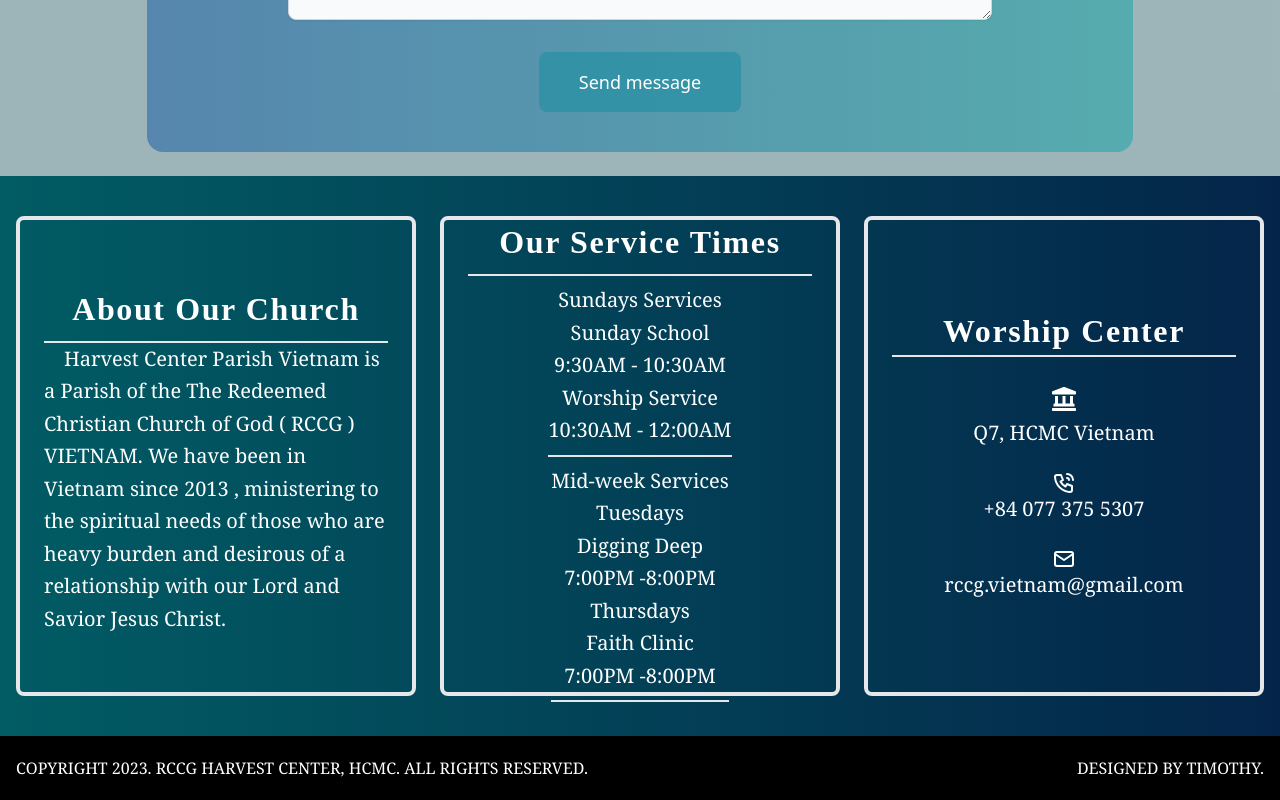
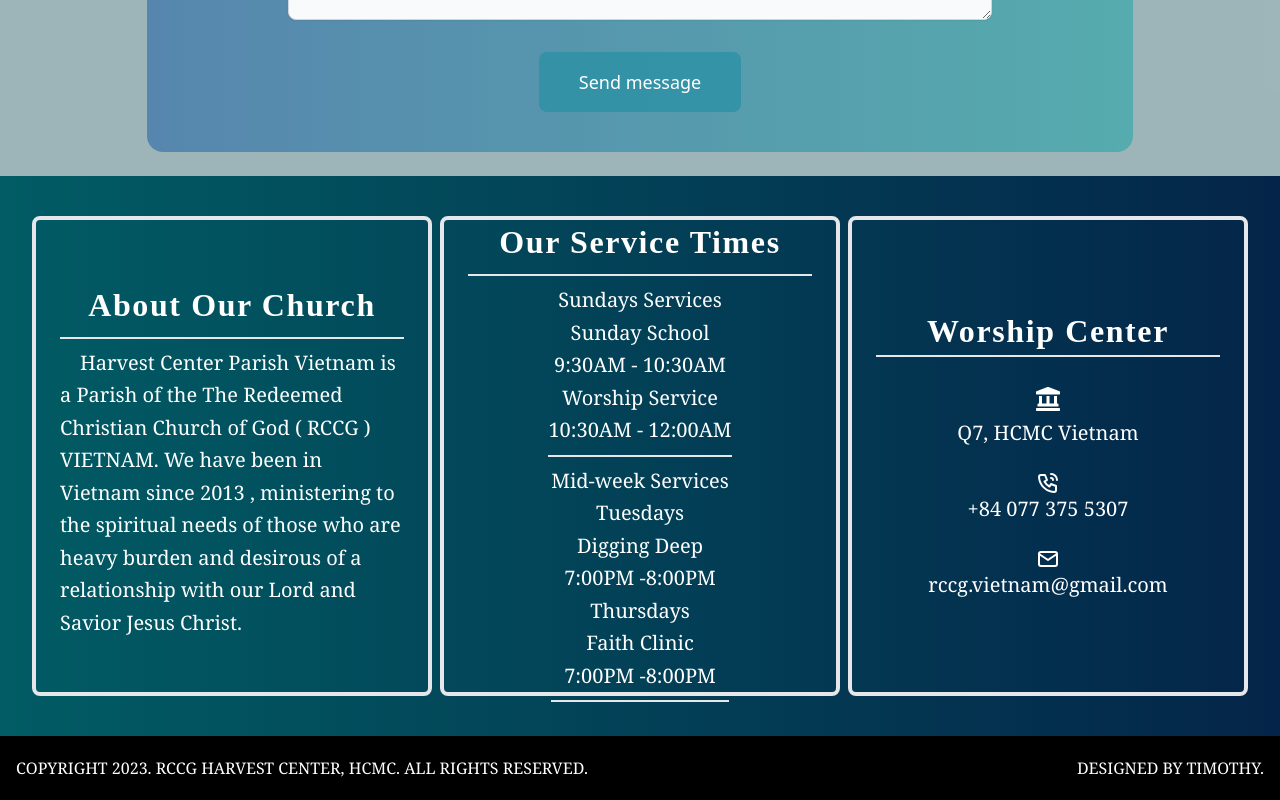
Before and after one commit to TimyBen/rccg-vietnam, a React (Create React App) app: page / in a window 1280 px wide. Shown: the part 1686-2486 px from the top of the page. Built offline with nearby package versions, Linux system fonts and the light colour scheme.

Commit message:
website fix

```diff
--- a/src/components/About.js
+++ b/src/components/About.js
@@ -72,6 +72,7 @@
           alt=""
         />
       </div>
+      <div className="">
       <div className="w-full h-full pb-2">
         <div className="w-full h-fit rounded-b-xl bg-white bg-opacity-90 lg:px-24 lg:p-16">
           <div className=" h-fit w-full flex flex-col justify-center items-center px-2 border-opacity-5">
@@ -149,6 +150,7 @@
             </p>
           </div>
         </div>
+        </div>
       </div>
       <Brief />
     </div>
--- a/src/components/brief.js
+++ b/src/components/brief.js
@@ -9,10 +9,10 @@
   return (
     <>
       <div className="w-full">
-        <div className="w-full min-h-[35rem] flex max-[420px]:flex-col max-lg:flex-col justify-between bg-gradient-to-r from-[#015c64] to-[#042549] items-center py-4 px-4 text-white">
+        <div className="w-full min-h-[35rem] flex max-[420px]:flex-col max-lg:flex-col justify-between bg-gradient-to-r from-[#015c64] to-[#042549] items-center py-6 px-8 text-white">
           <div className="w-[25rem] border-4 h-[60vh] p-6  hover:bg-[#1e4b55a9] ease-linear transform transition duration-500 rounded-lg flex justify-center items-center flex-col">
             <h1 className="w-full font-climate font-semibold text-[2rem] text-center leading-loose tracking-wider max-[420px]:text-2xl border-b-2">About Our Church</h1>
-            <p className="font-serif text-left indent-5 text-xl leading-relaxed max-[420px]:text-lg">Harvest Center Parish Vietnam is a Parish of the The Redeemed Christian Church of God ( RCCG ) VIETNAM. We have been in Vietnam since 2013 , ministering to the spiritual needs of those who are heavy burden and desirous of a relationship with our Lord and Savior Jesus Christ.</p>
+            <p className="font-serif text-left indent-5 text-xl leading-relaxed max-[420px]:text-lg pt-2">Harvest Center Parish Vietnam is a Parish of the The Redeemed Christian Church of God ( RCCG ) VIETNAM. We have been in Vietnam since 2013 , ministering to the spiritual needs of those who are heavy burden and desirous of a relationship with our Lord and Savior Jesus Christ.</p>
           </div>
           <div className="w-[25rem] border-4 h-[60vh] p-6 hover:bg-[#1b3850c8] ease-linear transform  transition duration-500 rounded-lg flex justify-center items-center flex-col">
             <h1 className="w-full font-climate font-semibold text-[2rem] text-center leading-loose tracking-wider max-[420px]:text-2xl border-b-2">Our Service Times</h1>
```
